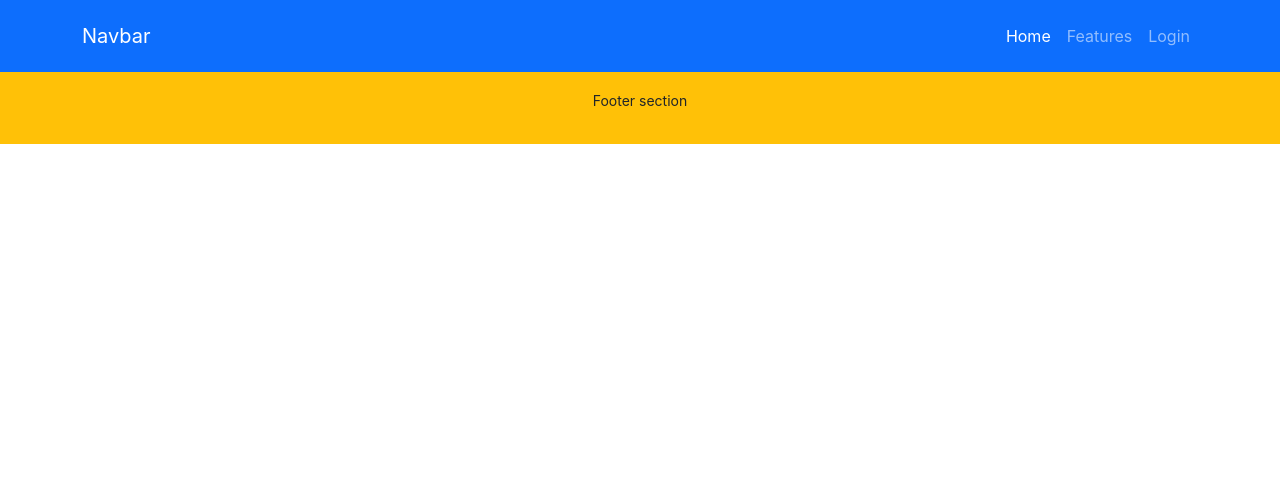
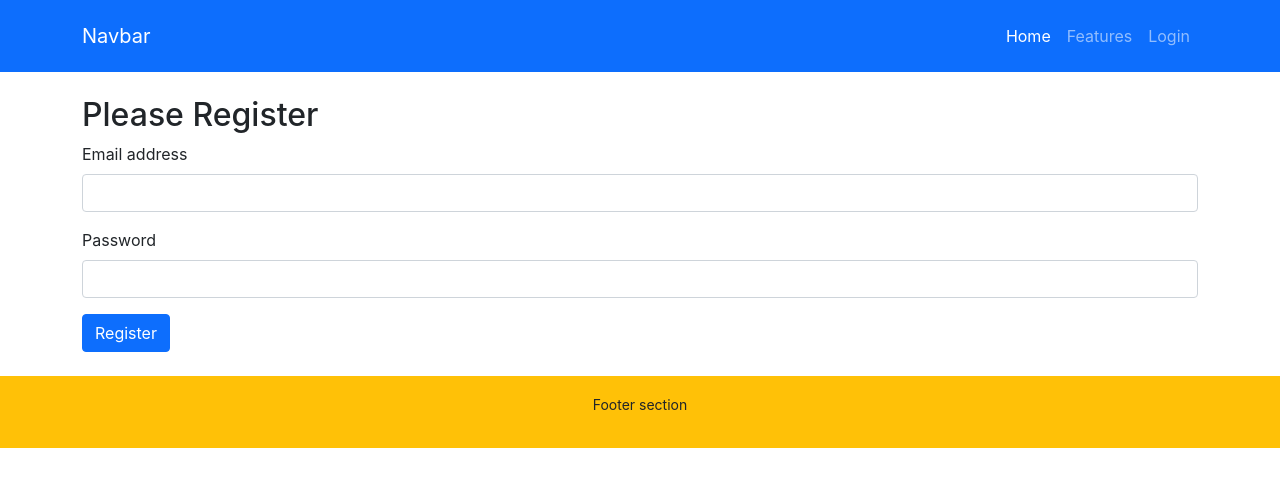
Before and after one commit to alanas59/fruits-warehouse, a React (Create React App) app: page /register in a window 1280 px wide. Shown: the top 486 px of the page. Built offline with nearby package versions, Linux system fonts and the light colour scheme.

Commit message:
firebase setup and react firebase installed

```diff
--- a/package.json
+++ b/package.json
@@ -6,8 +6,10 @@
     "@testing-library/jest-dom": "^5.16.4",
     "@testing-library/react": "^13.2.0",
     "@testing-library/user-event": "^13.5.0",
+    "firebase": "^9.8.0",
     "react": "^18.1.0",
     "react-dom": "^18.1.0",
+    "react-firebase-hooks": "^5.0.3",
     "react-router-dom": "^6.3.0",
     "react-scripts": "5.0.1",
     "web-vitals": "^2.1.4"
--- a/src/App.js
+++ b/src/App.js
@@ -4,6 +4,7 @@ import Footer from './Pages/Shared/Footer/Footer';
 import Header from './Pages/Shared/Header/Header';
 import Home from './Pages/Home/Home/Home';
 import Login from './Pages/Login/Login/Login';
+import Register from './Pages/Login/Register/Register';
 function App() {
   return (
     <div>
@@ -12,6 +13,7 @@ function App() {
           <Route path='/' element={<Home></Home>}></Route>
           <Route path='/home' element={<Home></Home>}></Route>
           <Route path='/login' element={<Login></Login>}></Route>
+          <Route path='/register' element={<Register></Register>}></Route>
        </Routes>
        <Footer></Footer>
     </div>
--- a/src/Pages/Login/Login/Login.js
+++ b/src/Pages/Login/Login/Login.js
@@ -1,11 +1,29 @@
 import React from "react";
+import { useSignInWithEmailAndPassword, useSignInWithGoogle } from "react-firebase-hooks/auth";
+import { useNavigate } from "react-router-dom";
+import auth from "../../../firebase.init";
+const Login = () => {
+  const navigate = useNavigate();
 
-const Login = () => {
+  const [signInWithEmailAndPassword, user, loading, error] =
+    useSignInWithEmailAndPassword(auth);
+  const [signInWithGoogle, user1, loading1, error1] = useSignInWithGoogle(auth);
+
+  if (user) {
+    navigate("/");
+  }
+
+  const handleSubmit = (event) => {
+    event.preventDefault();
+    const email = event.target.email.value;
+    const password = event.target.password.value;
+    signInWithEmailAndPassword(email, password);
+  };
   return (
     <div className="container my-4">
       <div>
         <h2>Please Login</h2>
-        <form>
+        <form onSubmit={handleSubmit}>
           <div className="mb-3">
             <label for="exampleInputEmail1" className="form-label">
               Email address
@@ -31,9 +49,11 @@ const Login = () => {
           <button type="submit" className="btn btn-primary">
             Login
           </button>
+          <p className="mt-2 text-danger">{error?.message}</p>
+          <p className="mt-2 text-danger">{error1?.message}</p>
         </form>
         <div className="text-center">
-          <button className="btn btn-primary">Google Sign In</button>
+          <button onClick={() => signInWithGoogle()} className="btn btn-primary">Google Sign In</button>
         </div>
       </div>
     </div>
--- /dev/null
+++ b/src/Pages/Login/Register/Register.js
@@ -0,0 +1,55 @@
+import React from 'react';
+import { useCreateUserWithEmailAndPassword } from 'react-firebase-hooks/auth';
+import auth from '../../../firebase.init';
+
+const Register = () => {
+    const [
+        createUserWithEmailAndPassword,
+        user,
+        loading,
+        error,
+      ] = useCreateUserWithEmailAndPassword(auth);
+    const handleSubmit = event =>{
+        event.preventDefault();
+        const email = event.target.email.value;
+        const password = event.target.password.value;
+        createUserWithEmailAndPassword(email, password,{sendEmailVerification:true});
+      }
+    return (
+        <div className="container my-4">
+        <div>
+          <h2>Please Register</h2>
+          <form onSubmit={handleSubmit}>
+            <div className="mb-3">
+              <label for="exampleInputEmail1" className="form-label">
+                Email address
+              </label>
+              <input
+                type="email"
+                className="form-control"
+                id="exampleInputEmail1"
+                name="email"
+              />
+            </div>
+            <div className="mb-3">
+              <label for="exampleInputPassword1" className="form-label">
+                Password
+              </label>
+              <input
+                type="password"
+                className="form-control"
+                id="exampleInputPassword1"
+                name="password"
+              />
+            </div>
+            <button type="submit" className="btn btn-primary">
+              Register
+            </button>
+          </form>
+
+        </div>
+      </div>
+    );
+};
+
+export default Register;
--- /dev/null
+++ b/src/firebase.init.js
@@ -0,0 +1,21 @@
+// Import the functions you need from the SDKs you need
+import { initializeApp } from "firebase/app";
+import { getAuth } from "firebase/auth";
+// TODO: Add SDKs for Firebase products that you want to use
+// https://firebase.google.com/docs/web/setup#available-libraries
+
+// Your web app's Firebase configuration
+const firebaseConfig = {
+  apiKey: "AIzaSyA6Sg-SXdIt2tC6bX8c_x55Z_I0CzSL1V4",
+  authDomain: "fruits-inventory-f76b8.firebaseapp.com",
+  projectId: "fruits-inventory-f76b8",
+  storageBucket: "fruits-inventory-f76b8.appspot.com",
+  messagingSenderId: "547081953616",
+  appId: "1:547081953616:web:0caedd32dbe9db23820c55"
+};
+
+// Initialize Firebase
+const app = initializeApp(firebaseConfig);
+const auth = getAuth(app);
+
+export default auth;
```
Also changed, not shown: src/Pages/Login/Register/Register.css (added), 1 other file (tests, documents, lock files or other folders).
